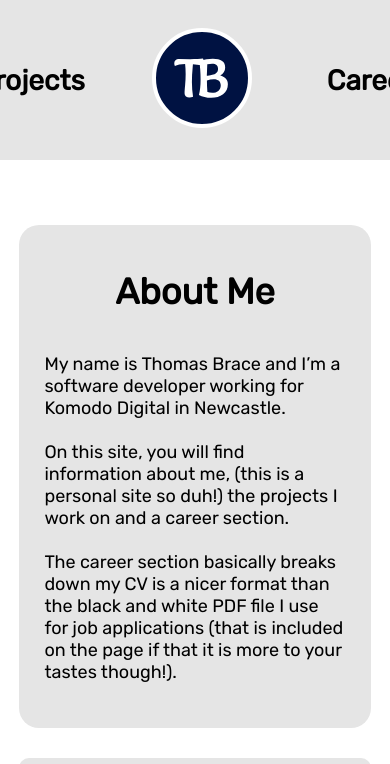
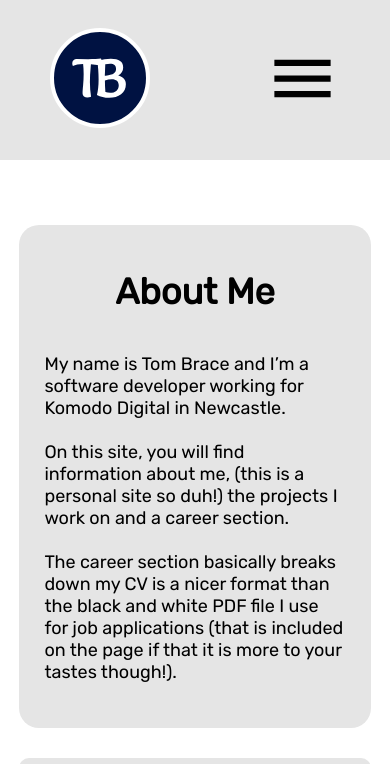
Before and after one commit to xBracey/tombrace, a Gatsby site: page / in a window 390 px wide. Shown: the top 764 px of the page. Built offline with nearby package versions, Linux system fonts and the light colour scheme; Gatsby itself is replaced by a stand-in of ours.

Commit message:
Add header menu

```diff
--- a/src/components/Header/Header.styled.ts
+++ b/src/components/Header/Header.styled.ts
@@ -1,6 +1,11 @@
-import styled from "styled-components";
+import styled, { createGlobalStyle } from "styled-components";
 import { Link } from "gatsby";
 import config from "../../config";
+import { mobileMixin } from "../../index.styled";
+
+interface IMenuContainer {
+    menuOpen: boolean;
+}
 
 export const HeaderContainer = styled.div`
     display: flex;
@@ -8,6 +13,11 @@ export const HeaderContainer = styled.div`
     align-items: center;
     height: 160px;
     background-color: ${config.colors.GREY};
+    padding: 0px 50px;
+
+    ${mobileMixin(`
+        justify-content: space-between;
+    `)};
 `;
 
 export const Menu = styled(Link)`
@@ -17,6 +27,11 @@ export const Menu = styled(Link)`
     font-size: 28px;
     text-decoration: none;
     font-weight: bold;
+
+    ${mobileMixin(`
+        width: 100%;
+        margin: 25px 0px;
+    `)};
 `;
 
 export const Logo = styled(Link)`
@@ -25,3 +40,26 @@ export const Logo = styled(Link)`
         width: 100px;
     }
 `;
+
+export const MenuImage = styled.img`
+    width: 75px;
+`;
+
+export const MenuContainer = styled.div<IMenuContainer>`
+    display: ${props => (props.menuOpen ? "flex" : "none")};
+    z-index: 1;
+    position: fixed;
+    top: 160px;
+    left: 0;
+    right: 0;
+    bottom: 0;
+    background-color: ${config.colors.GREY};
+    flex-direction: column;
+`;
+
+export const BlockScroll = createGlobalStyle`
+  html, body {
+    position: fixed;
+    touch-action: none;
+  }
+`;
--- a/src/components/Header/Header.tsx
+++ b/src/components/Header/Header.tsx
@@ -1,8 +1,12 @@
-import React from "react";
-import { HeaderContainer, Menu, Logo } from "./Header.styled";
+import React, { useState } from "react";
+import { HeaderContainer, Menu, Logo, MenuContainer, BlockScroll, MenuImage } from "./Header.styled";
+import useIsDesktop from "../../lib/isDesktop";
+
 const logoSrc = require("../../assets/logo.svg");
+const Close = require("../../assets/close.svg");
+const Hamburger = require("../../assets/menu.svg");
 
-export const Header = () => (
+const HeaderDesktop = () => (
     <HeaderContainer>
         <Menu to={"/projects"}>Projects</Menu>
         <Logo to={"/"}>
@@ -11,3 +15,38 @@ export const Header = () => (
         <Menu to={"/career"}>Career</Menu>
     </HeaderContainer>
 );
+
+const HeaderMobile = () => {
+    const [menuOpen, setMenuOpen] = useState(false);
+
+    const onMenuClicked = () => {
+        setMenuOpen(!menuOpen);
+    };
+
+    const MenuIcon = menuOpen ? Close : Hamburger;
+    const BlockScrollComponent = menuOpen ? <BlockScroll /> : null;
+
+    return (
+        <>
+            <HeaderContainer>
+                <Logo to={"/"}>
+                    <img src={logoSrc} />
+                </Logo>
+                <div onClick={onMenuClicked}>
+                    <MenuImage src={MenuIcon} />
+                </div>
+            </HeaderContainer>
+            <MenuContainer menuOpen={menuOpen}>
+                {BlockScrollComponent}
+                <Menu to={"/projects"}>Projects</Menu>
+                <Menu to={"/career"}>Career</Menu>
+            </MenuContainer>
+        </>
+    );
+};
+
+export const Header = () => {
+    const isDesktop = useIsDesktop();
+
+    return isDesktop ? <HeaderDesktop /> : <HeaderMobile />;
+};
--- a/src/components/Layout/Layout.styled.ts
+++ b/src/components/Layout/Layout.styled.ts
@@ -7,6 +7,7 @@ export const OuterLayout = styled.div`
     justify-content: center;
     align-items: center;
     background-color: ${config.colors.WHITE};
+    width: 100vw;
 `;
 
 export const InnerLayout = styled.div`
@@ -30,6 +31,7 @@ export const GlobalStyle = createGlobalStyle`
   body {
       margin: 0;
       padding: 0;
+      min-height: 101vh;
   }
 
   h1 {
--- a/src/components/index.ts
+++ b/src/components/index.ts
@@ -6,3 +6,4 @@ export * from "./Pill";
 export * from "./Skill";
 export * from "./CareerPill";
 export * from "./Qualification";
+export * from "./Container";
--- a/src/config.ts
+++ b/src/config.ts
@@ -10,4 +10,5 @@ export default {
         DARK_BLUE: "#012483",
         DARK_GREY: "#AAAAAA",
     },
+    desktopMinViewport: 800,
 };
--- a/src/index.styled.ts
+++ b/src/index.styled.ts
@@ -3,7 +3,7 @@ import Img from "gatsby-image";
 import config from "./config";
 
 export const mobileMixin = (rules: string) => css`
-    @media (max-width: 900px) {
+    @media (max-width: 800px) {
         ${rules}
     }
 `;
--- /dev/null
+++ b/src/lib/isDesktop.ts
@@ -0,0 +1,38 @@
+// Custom react hook to determine if viewport is desktop or mobile
+
+import { useState, useEffect } from "react";
+import config from "../config";
+
+const useIsDesktop = () => {
+    const isClient = typeof window === "object";
+    const [isDesktop, setIsDesktop] = useState(true);
+
+    const getWidth = () => {
+        return isClient ? window.innerWidth : undefined;
+    };
+
+    const [viewportWidth, setViewportWidth] = useState(getWidth());
+
+    useEffect(() => {
+        if (!isClient) {
+            return;
+        }
+
+        function handleResize() {
+            setViewportWidth(getWidth());
+        }
+
+        window.addEventListener("resize", handleResize);
+
+        return () => window.removeEventListener("resize", handleResize);
+    }, []); // Empty array ensures that effect is only run on mount and unmount
+
+    useEffect(() => {
+        const newIsDesktop = viewportWidth && viewportWidth < config.desktopMinViewport ? false : true;
+        setIsDesktop(newIsDesktop);
+    }, [viewportWidth]);
+
+    return isDesktop;
+};
+
+export default useIsDesktop;
--- a/src/pages/index.tsx
+++ b/src/pages/index.tsx
@@ -14,7 +14,7 @@ const IndexPage = ({ data, path }: any) => (
         <Box width={"calc((100% / 5)*3 - 80px)"}>
             <Heading>About Me</Heading>
             <Paragraph>
-                My name is Thomas Brace and I’m a software developer working for Komodo Digital in Newcastle.
+                My name is Tom Brace and I’m a software developer working for Komodo Digital in Newcastle.
                 <br />
                 <br />
                 On this site, you will find information about me, (this is a personal site so duh!) the projects I work on and a career section.
```
Also changed, not shown: src/assets/close.svg (added), src/assets/menu.svg (added).
